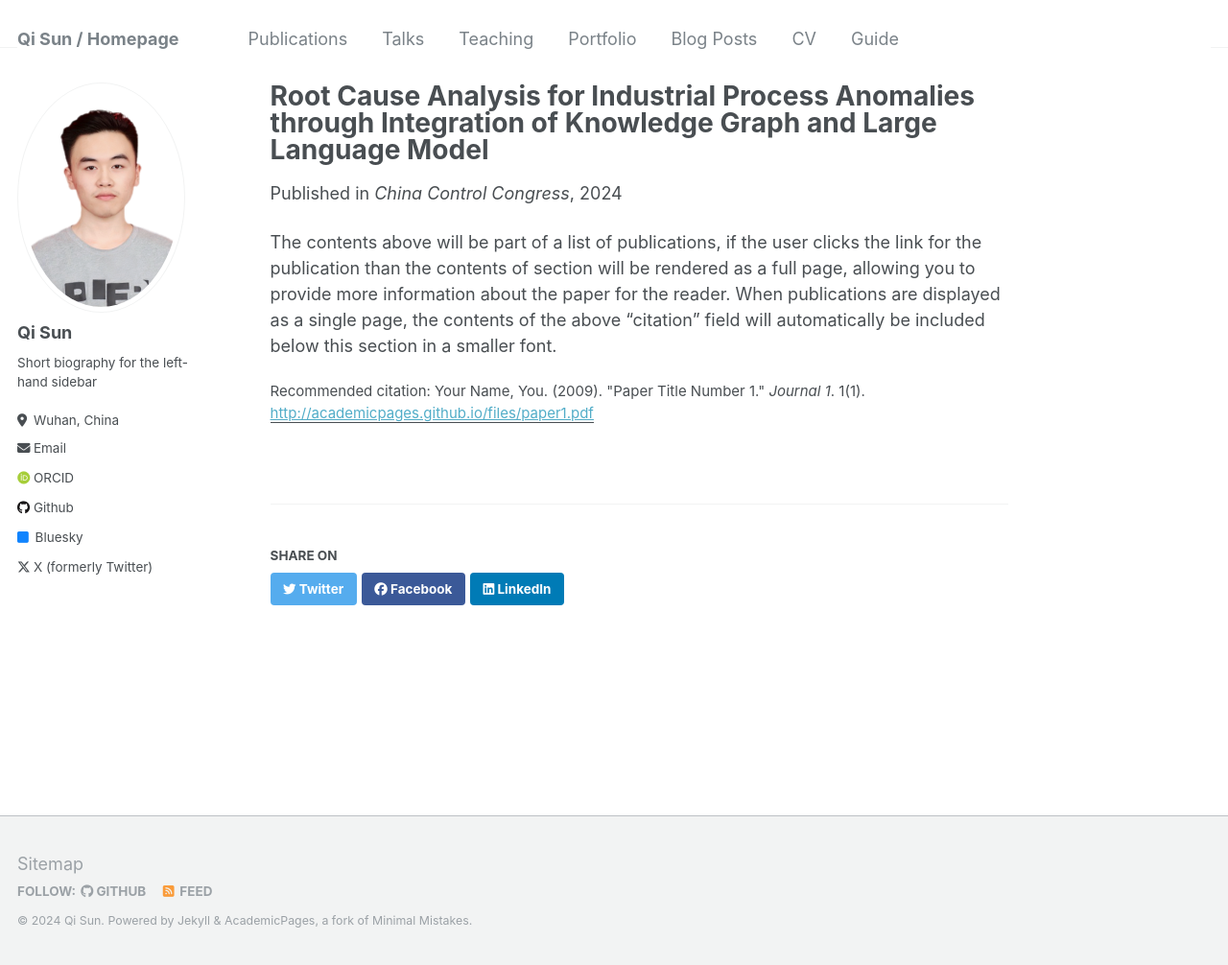
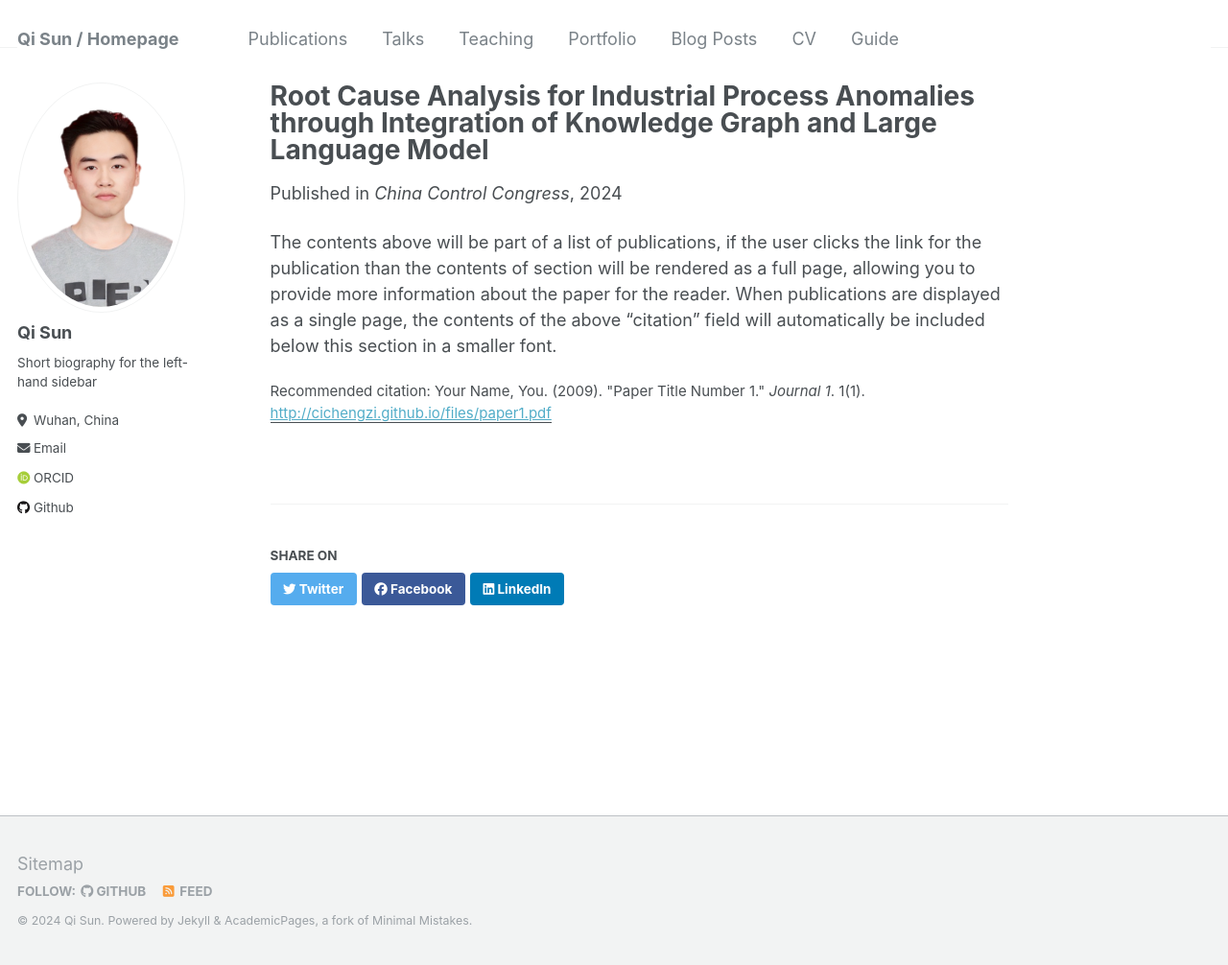
Before and after one commit to cichengzi/cichengzi.github.io, a Jekyll site: the page built from _publications/2024-04-05-CCC-1.md, in a window 1280 px wide and 1006 px high. Shown: the whole window at 96% size. Built offline with Jekyll 4.4.1, drawn with Linux system fonts in a browser that asks for light colours; some web fonts are replaced.

Commit message:
2024-3-17 19:19

```diff
--- a/_config.yml
+++ b/_config.yml
@@ -47,7 +47,7 @@ author:
   stackoverflow    : # User number or user number and name (i.e., use "1" or "1/jeff-atwood")
 
   # Social media
-  bluesky          : "bsky.app" # Replace this with you Bluesky username
+#  bluesky          : "bsky.app" # Replace this with you Bluesky username
   facebook         : # Username
   flickr           : # Username
   foursquare       : # Username
@@ -64,7 +64,7 @@ author:
   steam            : # Username
   telegram         : # URL
   tumblr           : # Username
-  twitter          : "UniofOxford"  # Replace this with your X / Twitter handle
+#  twitter          : "UniofOxford"  # Replace this with your X / Twitter handle
   vine             : # Username
   weibo            : # Username
   wikipedia        : # Username
--- a/_publications/2024-04-05-CCC-1.md
+++ b/_publications/2024-04-05-CCC-1.md
@@ -5,7 +5,7 @@ permalink: /publication/2024-04-05-CCC-1
 excerpt: 'This paper is about the number 1. The number 2 is left for future work.'
 date: 2024-04-05
 venue: 'China Control Congress'
-paperurl: 'http://academicpages.github.io/files/paper1.pdf'
+paperurl: 'http://cichengzi.github.io/files/paper1.pdf'
 citation: 'Your Name, You. (2009). &quot;Paper Title Number 1.&quot; <i>Journal 1</i>. 1(1).'
 ---
 
```
